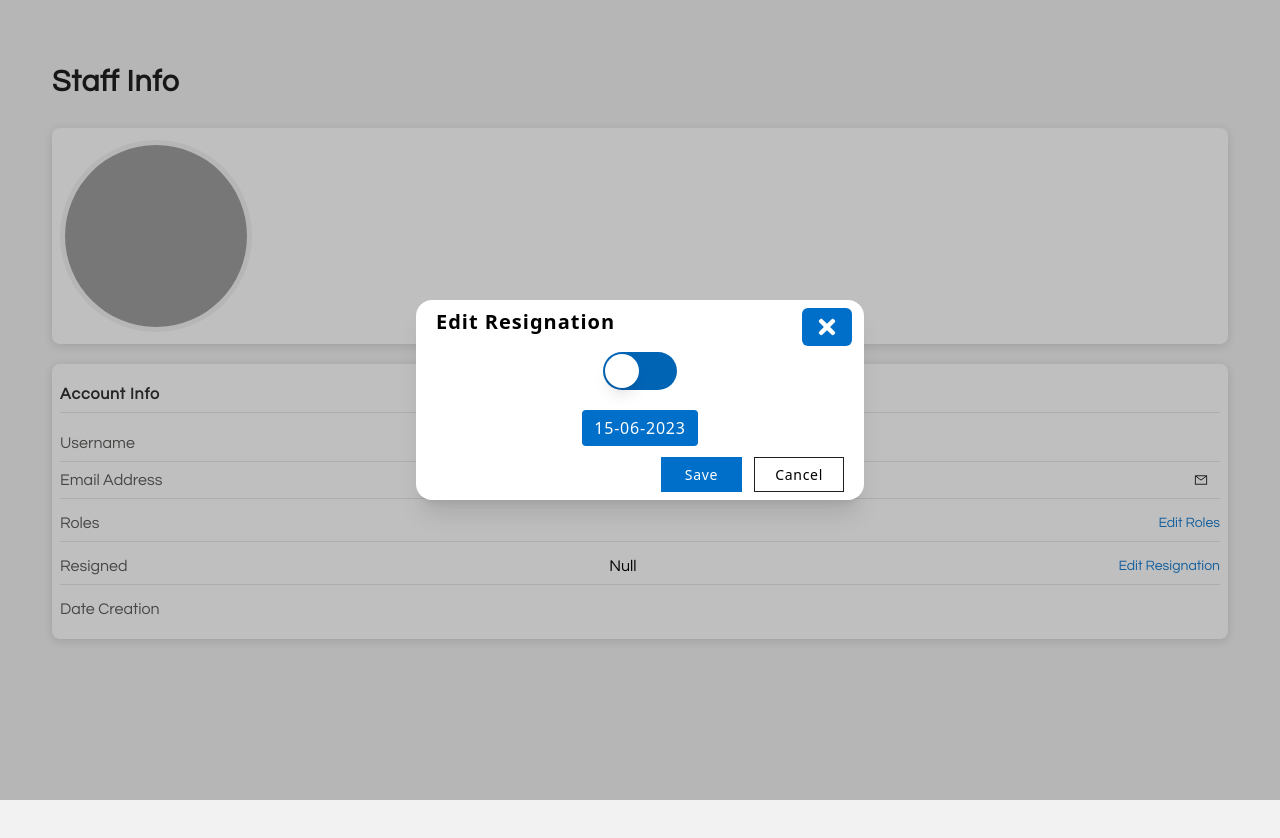
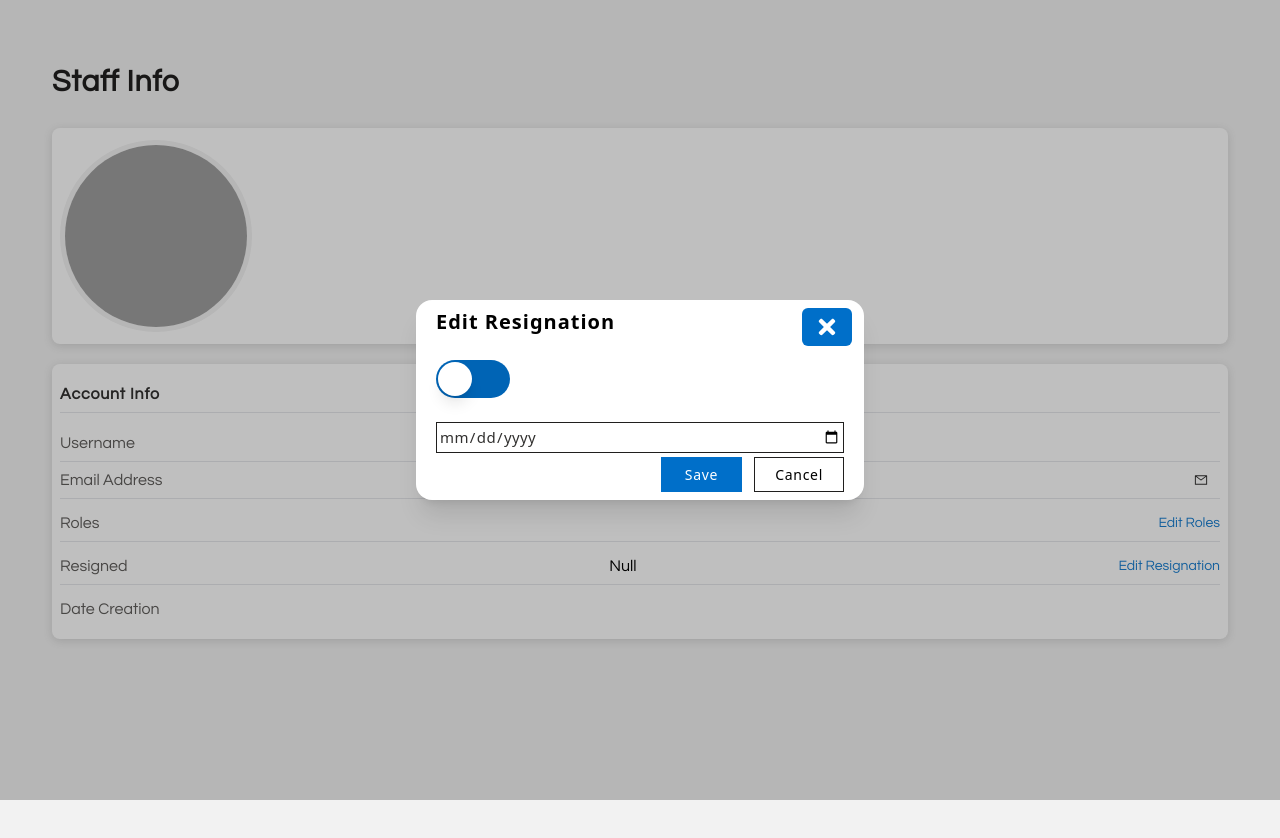
Before and after one commit to kawojue/toopcc-beta, a Next.js app in the folder client/: page /staff/profile/1 in a window 1280 px wide. Both pictures are taken after a click on the button "Edit Resignation". Shown: the top 838 px of the page. Built offline with nearby package versions, Linux system fonts and the light colour scheme; grey boxes are pictures that could not be loaded.

Commit message:
[edit date picker

```diff
--- a/client/components/Staff Modals/Resign.tsx
+++ b/client/components/Staff Modals/Resign.tsx
@@ -1,5 +1,5 @@
 "use client"
-import PickDate from '../PickDate'
+import { parseISO } from 'date-fns'
 import notify from '@/utils/notify'
 import SwitchBtn from '../SwitchBtn'
 import useAuth from '@/hooks/useAuth'
@@ -12,15 +12,15 @@ import { Dialog, Transition } from '@headlessui/react'
 
 const ResignModal: React.FC<IModal> = ({ state, dispatch, profile }) => {
     const { token }: any = useAuth()
+    const [date, setDate] = useState<any>("")
     const [loading, setLoading]= useState<boolean>(false)
-    const [date, setDate] = useState<any>(null)
     const [resig, setResig] = useState<boolean>(profile.resigned?.resign ? true: false)
 
     const handleResignation = async (): Promise<void> => {
         setLoading(true)
         await axios.post(
             `/auth/role/resign/${profile?.user}`,
-            JSON.stringify({ resign: resig, date: date?.toISOString() }),
+            JSON.stringify({ resign: resig, date: date ? parseISO(date).toISOString() : "" }),
             {
                 headers: {
                     'Authorization': `Bearer ${token}`
@@ -82,10 +82,16 @@ const ResignModal: React.FC<IModal> = ({ state, dispatch, profile }) => {
                                 e.preventDefault();
                                 (async () => await handleResignation())()
                             }}>
-                                <section className="flex flex-col items-center gap-5">
+                                <form className="modal-form">
+
                                     <SwitchBtn get={resig} set={setResig} />
-                                    <PickDate get={date} set={setDate} />
-                                </section>
+                                    <article className="modal-form-group">
+                                        <label htmlFor='date' />
+                                        <input type='date' id='date' value={date}
+                                        onChange={(e) => setDate(e.target.value)}/>
+                                    </article>
+                                    {/* <PickDate get={date} set={setDate} /> */}
+                                </form>
                             </form>
                             <div className="modal-btn-container">
                                 <button className="save-btn" disabled={!eligible}
```
